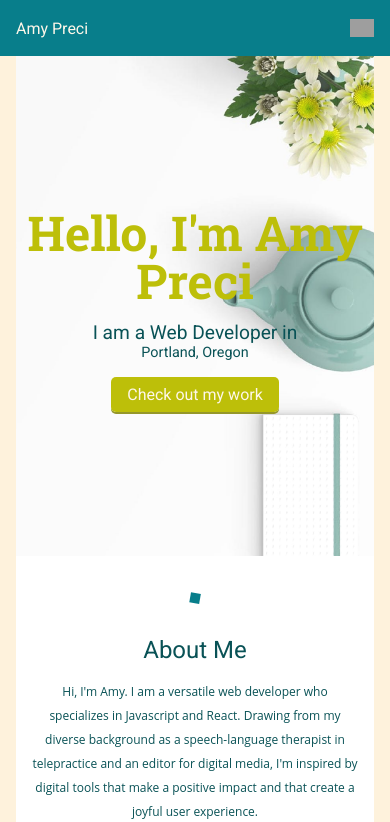
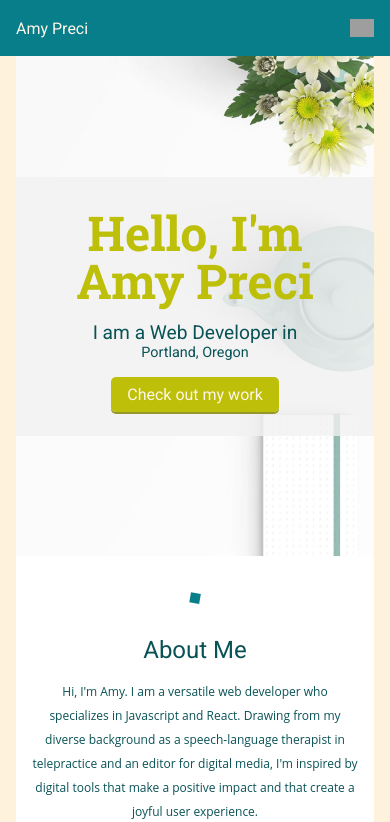
Before and after one commit to Amy-Pr/react-portfolio, a React (Vite) app: page / in a window 390 px wide. Shown: the top 822 px of the page. Built offline with nearby package versions, Linux system fonts and the light colour scheme; grey boxes are pictures that could not be loaded.

Commit message:
add hero intro class background for mobile and fix padding

```diff
--- a/src/index.css
+++ b/src/index.css
@@ -191,6 +191,11 @@ header button:hover {
   font-size: 0.9rem;
 }
 
+.intro {
+  background: rgba(242, 242, 242, 0.8);
+  padding: 2rem;
+}
+
 /* ABOUT */
 
 .about p {
@@ -370,7 +375,9 @@ footer img {
   } */
 
   .intro {
-    padding-top: 5rem;
+    padding-top: 7rem;
+    background: none;
+
   }
 
   .project {
```
